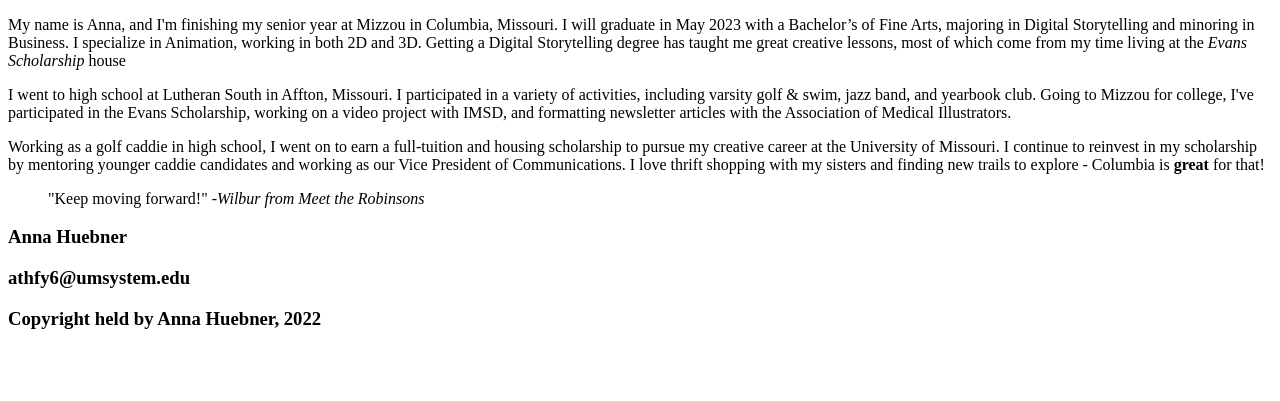
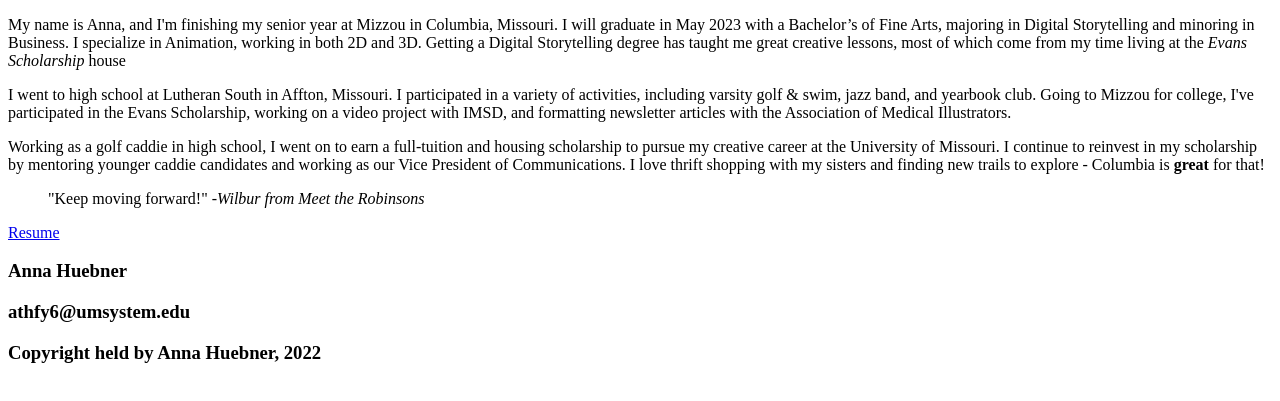
Before and after one commit to annahuebner10/annahuebner10.github.io, a plain HTML site: page islt_7310/about.html in a window 1280 px wide. Shown: the part 105-506 px from the top of the page. Drawn offline with Linux system fonts and the light colour scheme.

Commit message:
Add files via upload

```diff
--- a/islt_7310/about.html
+++ b/islt_7310/about.html
@@ -23,6 +23,7 @@
     </nav>
 
     <main>
+        <a href="../islt_7310/local files/Resume, Anna Huebner.pdf"> Resume</a>
     </main>
 
     <footer>
```
